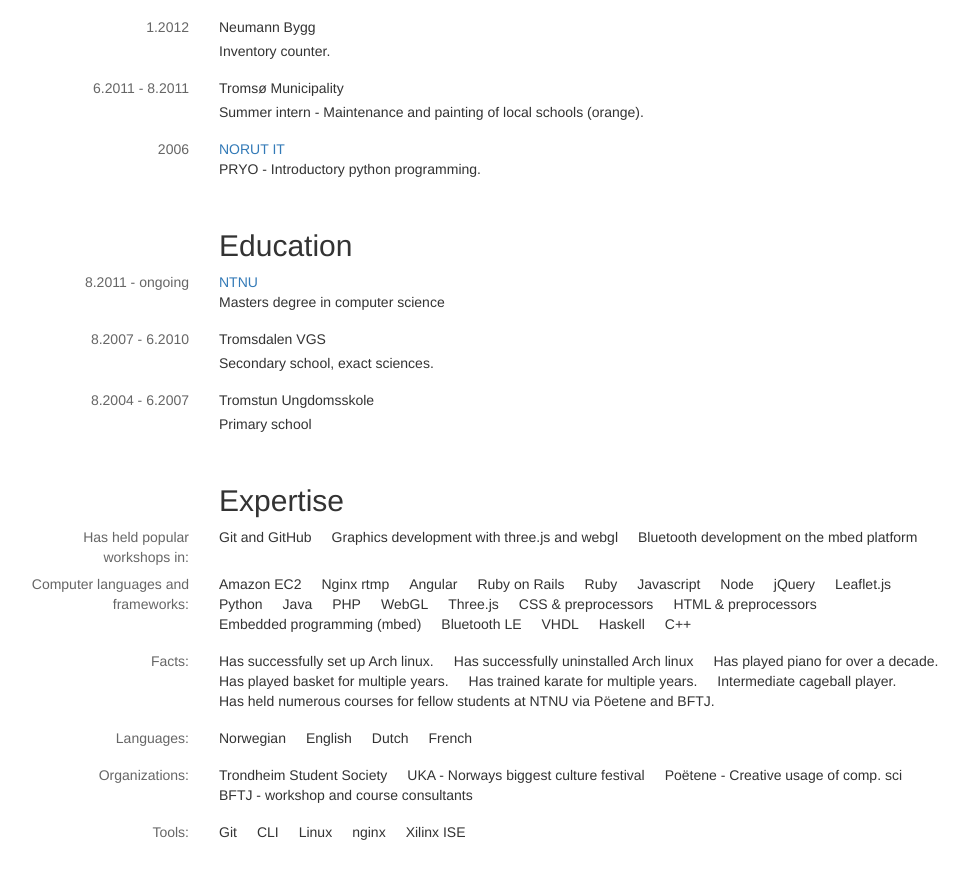
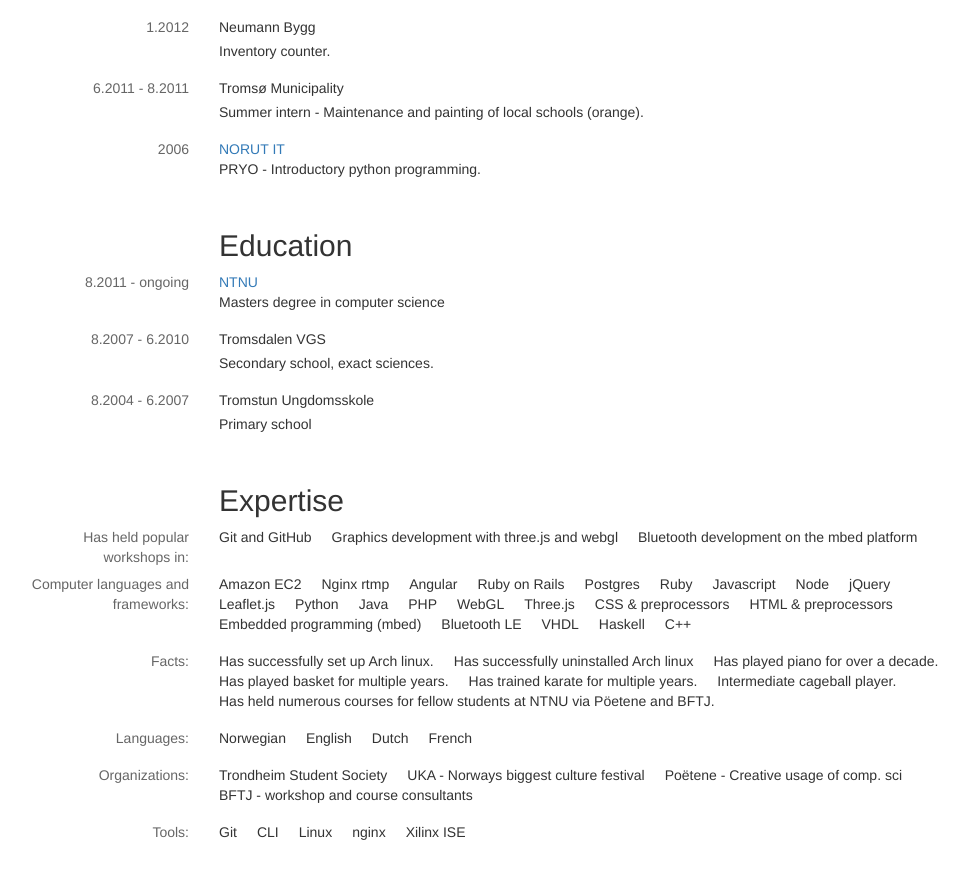
Before and after one commit to aleksanb/burkow, a Jekyll site: the page built from index.html, in a window 1280 px wide and 900 px high, scrolled down 1966 px. Shown: the top 879 px of the window, without its empty margins (46-1011 px from the left). Built offline with Jekyll 4.4.1, drawn with Linux system fonts in a browser that asks for light colours; nearby versions of some CDN libraries.

Commit message:
Add postgres to list of expertise

```diff
--- a/_data/expertise.yml
+++ b/_data/expertise.yml
@@ -10,6 +10,7 @@
     - "Nginx rtmp"
     - "Angular"
     - "Ruby on Rails"
+    - "Postgres"
     - "Ruby"
     - "Javascript"
     - "Node"
```
